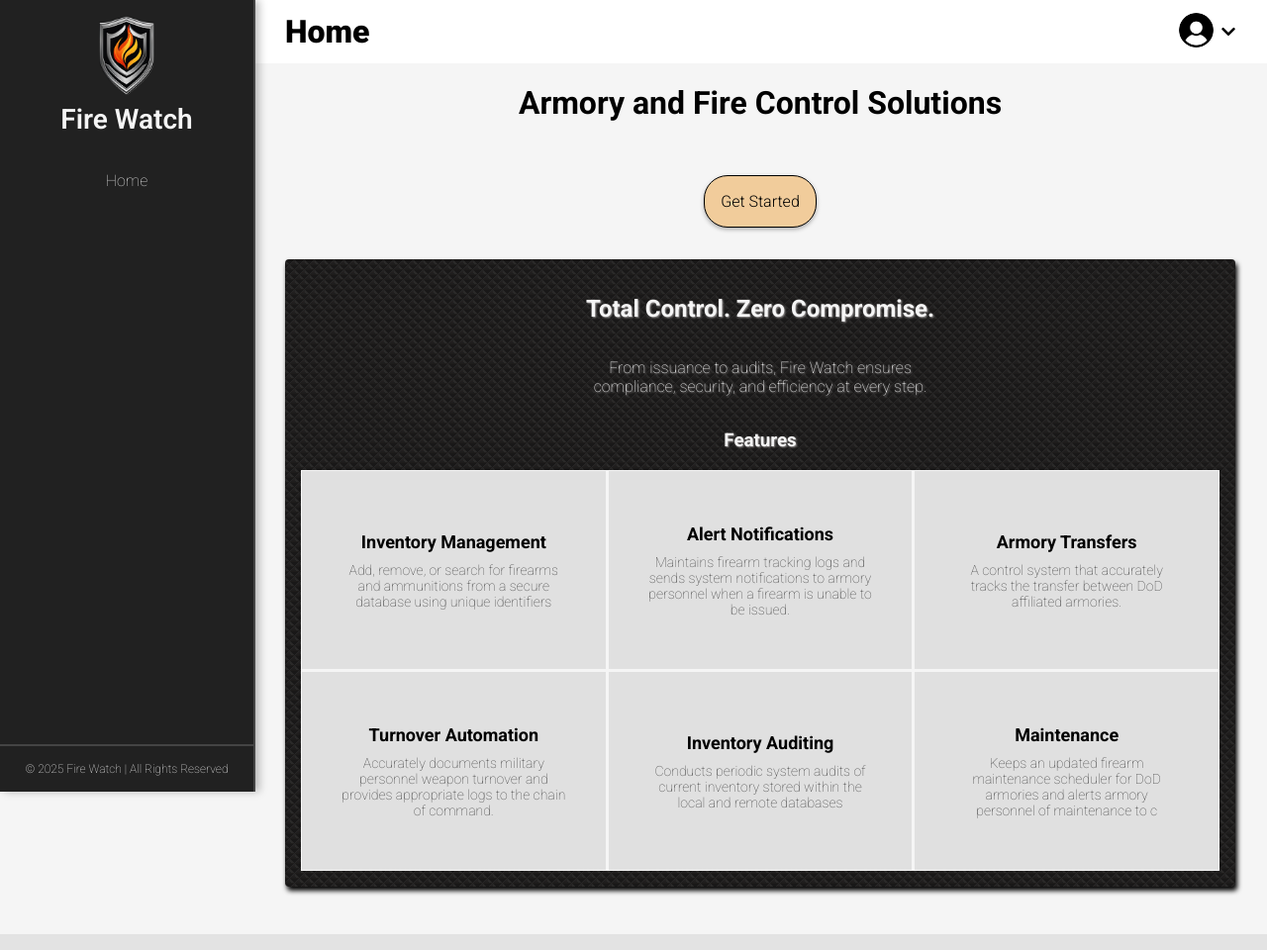
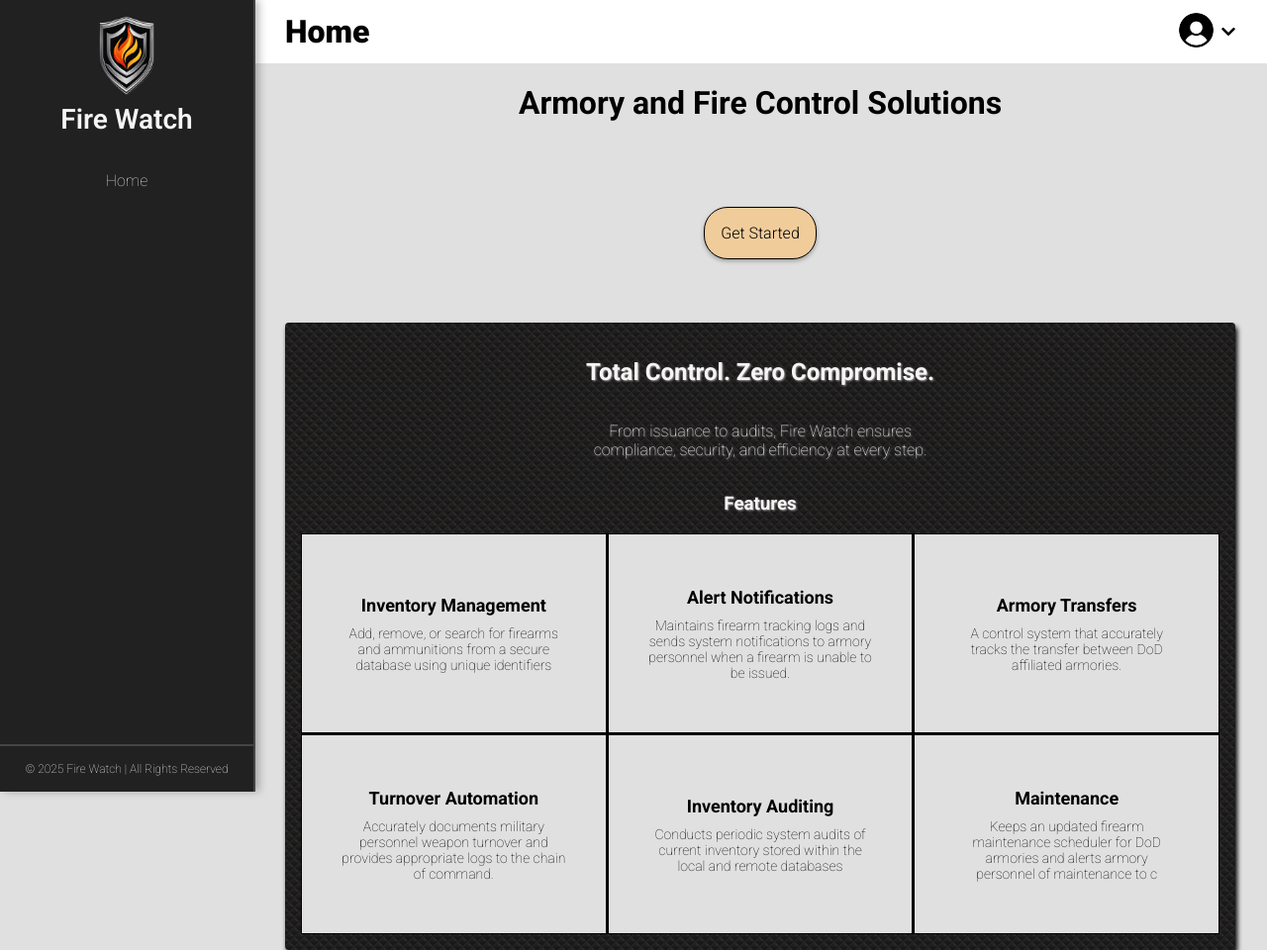
Before and after one commit to morrisEA/s25-team-white, a Django app: page / in a window 1280 px wide. Shown: the whole page at 99% size. Run offline with Django 4.2, Linux system fonts and the light colour scheme; parts of the project's set-up code (start-up, migrations or seed data) failed here and were passed over.

Commit message:
home page updates

```diff
--- a/firewatch/home/static/home/styles.css
+++ b/firewatch/home/static/home/styles.css
@@ -14,6 +14,7 @@ body {
    justify-content: center;
    max-width: 80vw;
    margin-left: 20vw;
+   background: #e0e0e0;
 }
 
 #side-bar {
@@ -190,9 +191,10 @@ body {
    display: flex;
    align-items: center;
    flex-direction: column;
-   justify-content: space-around;
+   justify-content: flex-start;
    padding-bottom: 5rem;
    height: 100vh;
+   gap: 2rem;
 }
 
 #slogout-link {
@@ -286,13 +288,13 @@ body {
   display: grid;
   grid-template-columns: repeat(3, 1fr);
   gap: 1px;
-  background-color: whitesmoke;
+  background-color: black;
 }
 
 .grid-container > div {
   background: #e0e0e0;
   padding: 20px 40px 20px 40px;
-  border: 1px solid whitesmoke;
+  border: 1px solid black;
   display: flex;
   flex-direction: column;
   justify-content: center;
@@ -317,5 +319,5 @@ body {
 .grid-container p {
   margin: 0;
   font-size: 14px;
-  color: #444;
+  color: black
 }
```
Also changed, not shown: firewatch/db.sqlite3.
